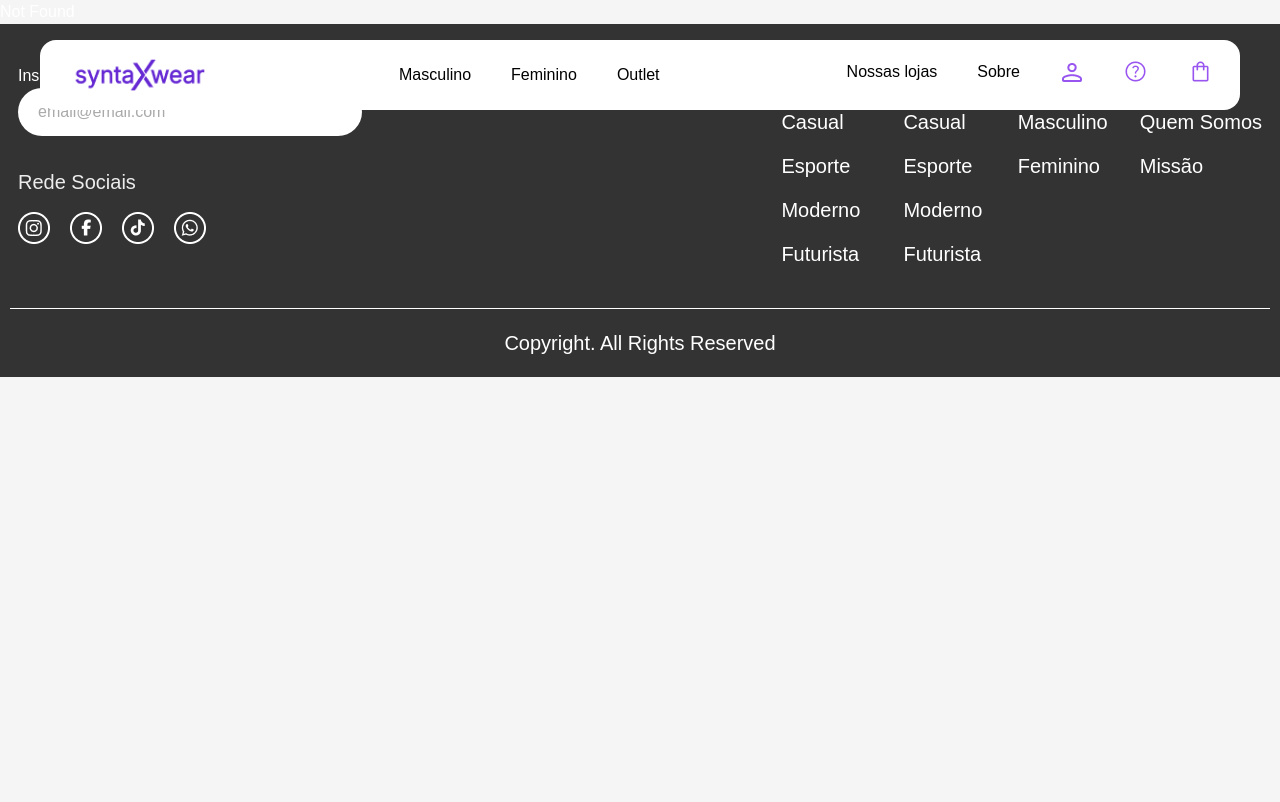
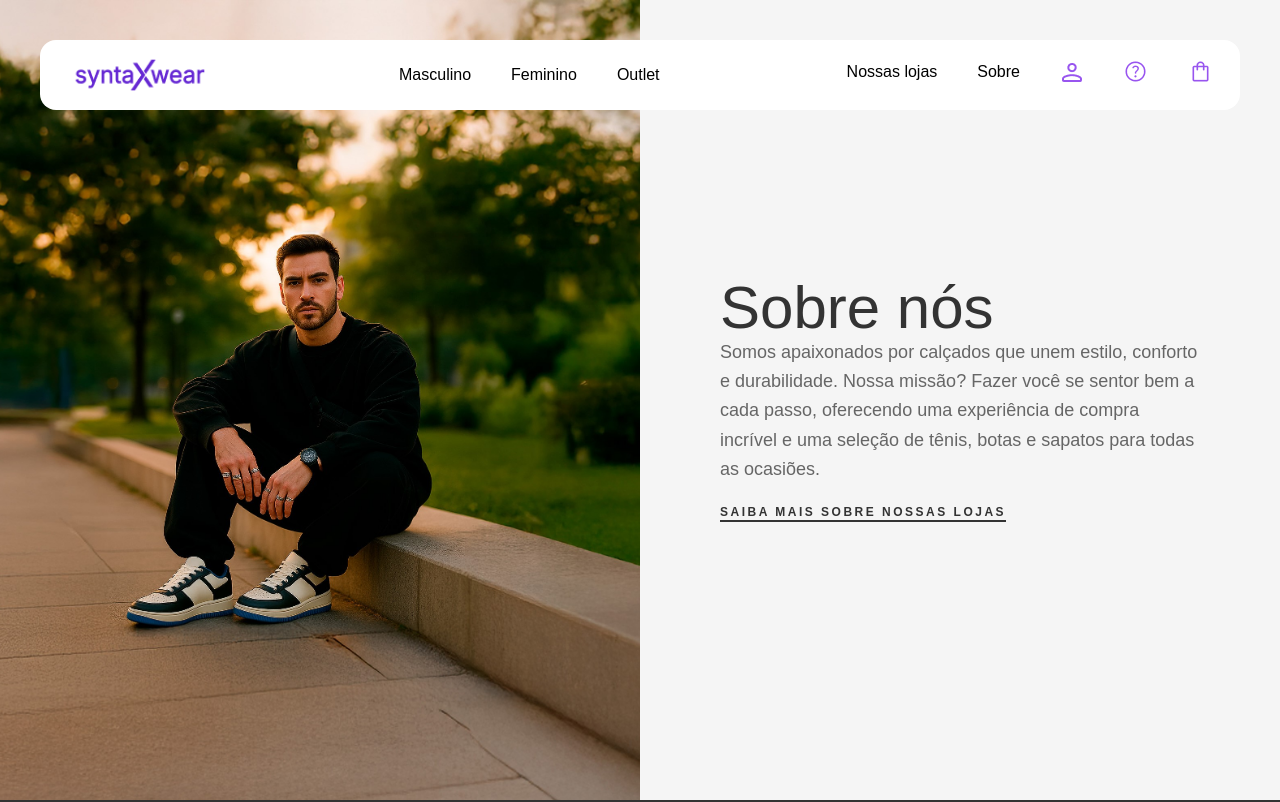
Before and after one commit to PedroGBarcelos/syntax-wear-app, a React (Vite) app: page /about in a window 1280 px wide. Shown: the top 802 px of the page. Built offline with nearby package versions, Linux system fonts and the light colour scheme; a web font is replaced by a local one.

Commit message:
feat: adiciona página de sobre

```diff
--- a/src/_router-tree-gen.ts
+++ b/src/_router-tree-gen.ts
@@ -15,6 +15,7 @@
 import { Route as AppLayoutRouteImport } from './pages/_app/layout'
 import { Route as AppProductsIndexRouteImport } from './pages/_app/products/index'
 import { Route as AppOurStoresIndexRouteImport } from './pages/_app/our-stores/index'
+import { Route as AppAboutIndexRouteImport } from './pages/_app/about/index'
 import { Route as AppProductsProductIdRouteImport } from './pages/_app/products/$productId'
 
 const AppIndexRoute = AppIndexRouteImport.update({
@@ -47,6 +48,11 @@
   path: '/our-stores/',
   getParentRoute: () => rootRouteImport,
 } as any)
+const AppAboutIndexRoute = AppAboutIndexRouteImport.update({
+  id: '/_app/about/',
+  path: '/about/',
+  getParentRoute: () => rootRouteImport,
+} as any)
 const AppProductsProductIdRoute = AppProductsProductIdRouteImport.update({
   id: '/_app/products/$productId',
   path: '/products/$productId',
@@ -59,6 +65,7 @@
   '/sign-up': typeof AuthSignUpRoute
   '/': typeof AppIndexRoute
   '/products/$productId': typeof AppProductsProductIdRoute
+  '/about/': typeof AppAboutIndexRoute
   '/our-stores/': typeof AppOurStoresIndexRoute
   '/products/': typeof AppProductsIndexRoute
 }
@@ -68,6 +75,7 @@
   '/sign-up': typeof AuthSignUpRoute
   '/': typeof AppIndexRoute
   '/products/$productId': typeof AppProductsProductIdRoute
+  '/about': typeof AppAboutIndexRoute
   '/our-stores': typeof AppOurStoresIndexRoute
   '/products': typeof AppProductsIndexRoute
 }
@@ -78,6 +86,7 @@
   '/_auth/sign-up': typeof AuthSignUpRoute
   '/_app/': typeof AppIndexRoute
   '/_app/products/$productId': typeof AppProductsProductIdRoute
+  '/_app/about/': typeof AppAboutIndexRoute
   '/_app/our-stores/': typeof AppOurStoresIndexRoute
   '/_app/products/': typeof AppProductsIndexRoute
 }
@@ -89,6 +98,7 @@
     | '/sign-up'
     | '/'
     | '/products/$productId'
+    | '/about/'
     | '/our-stores/'
     | '/products/'
   fileRoutesByTo: FileRoutesByTo
@@ -98,6 +108,7 @@
     | '/sign-up'
     | '/'
     | '/products/$productId'
+    | '/about'
     | '/our-stores'
     | '/products'
   id:
@@ -107,6 +118,7 @@
     | '/_auth/sign-up'
     | '/_app/'
     | '/_app/products/$productId'
+    | '/_app/about/'
     | '/_app/our-stores/'
     | '/_app/products/'
   fileRoutesById: FileRoutesById
@@ -117,6 +129,7 @@
   AuthSignUpRoute: typeof AuthSignUpRoute
   AppIndexRoute: typeof AppIndexRoute
   AppProductsProductIdRoute: typeof AppProductsProductIdRoute
+  AppAboutIndexRoute: typeof AppAboutIndexRoute
   AppOurStoresIndexRoute: typeof AppOurStoresIndexRoute
   AppProductsIndexRoute: typeof AppProductsIndexRoute
 }
@@ -165,6 +178,13 @@
       preLoaderRoute: typeof AppOurStoresIndexRouteImport
       parentRoute: typeof rootRouteImport
     }
+    '/_app/about/': {
+      id: '/_app/about/'
+      path: '/about'
+      fullPath: '/about/'
+      preLoaderRoute: typeof AppAboutIndexRouteImport
+      parentRoute: typeof rootRouteImport
+    }
     '/_app/products/$productId': {
       id: '/_app/products/$productId'
       path: '/products/$productId'
@@ -181,6 +201,7 @@
   AuthSignUpRoute: AuthSignUpRoute,
   AppIndexRoute: AppIndexRoute,
   AppProductsProductIdRoute: AppProductsProductIdRoute,
+  AppAboutIndexRoute: AppAboutIndexRoute,
   AppOurStoresIndexRoute: AppOurStoresIndexRoute,
   AppProductsIndexRoute: AppProductsIndexRoute,
 }
--- a/src/components/Header/index.tsx
+++ b/src/components/Header/index.tsx
@@ -30,7 +30,7 @@
                                 <Link to="/our-stores">Nossas lojas</Link>
                             </li>
                             <li className="hidden md:block">
-                                <a href="#">Sobre</a>
+                                <Link to="/about">Sobre</Link>
                             </li>
                             <li>
                                 <Link to="/sign-in">
--- /dev/null
+++ b/src/pages/_app/about/index.tsx
@@ -0,0 +1,25 @@
+import { createFileRoute, Link } from '@tanstack/react-router'
+import bannerAbout from "@/assets/images/about.jpg"
+
+export const Route = createFileRoute('/_app/about/')({
+    component: RouteComponent,
+})
+
+function RouteComponent() {
+    return (
+        <section className='flex flex-col md:flex-row items-center md:h-screen'>
+            <div className='h-100 md:h-full md:w-1/2'>
+                <img src={bannerAbout} alt="Homem sentado com tênis da marca" className='size-full object-cover'/>
+            </div>
+
+            <div className='text-black px-8 py-16 lg:px-20 md:w-1/2 flex flex-col justify-center'>
+                <h2 className='text-5xl md:text-6xl font-medium text-[#333333]'>Sobre nós</h2>
+
+                <p className='text-[#666666] text-lg leading-relaxed mb-5'>Somos apaixonados por calçados que unem estilo, conforto e durabilidade. Nossa missão? Fazer você se sentor bem a cada passo, oferecendo uma experiência de compra incrível e uma seleção de tênis, botas e sapatos para todas as ocasiões.</p>
+
+                <Link to="/our-stores" className='self-start text-xs font-bold text-[#333333] uppercase border-b-2 tracking-[2.5px] hover:text-accent transition-colors duration-500'>Saiba mais sobre nossas lojas</Link>
+            </div>
+
+        </section>
+    )
+}
```
Also changed, not shown: src/assets/images/about.jpg (added).
